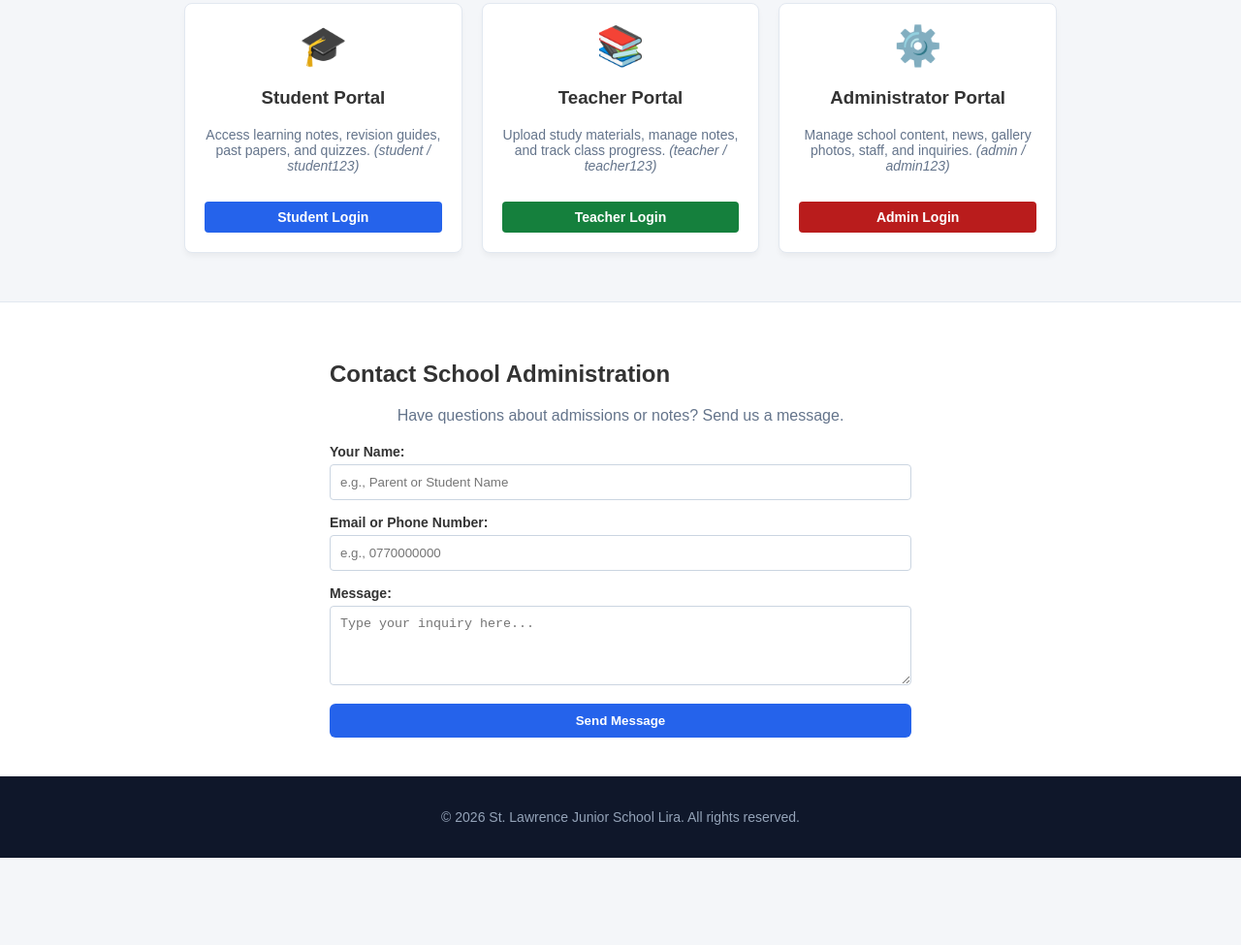
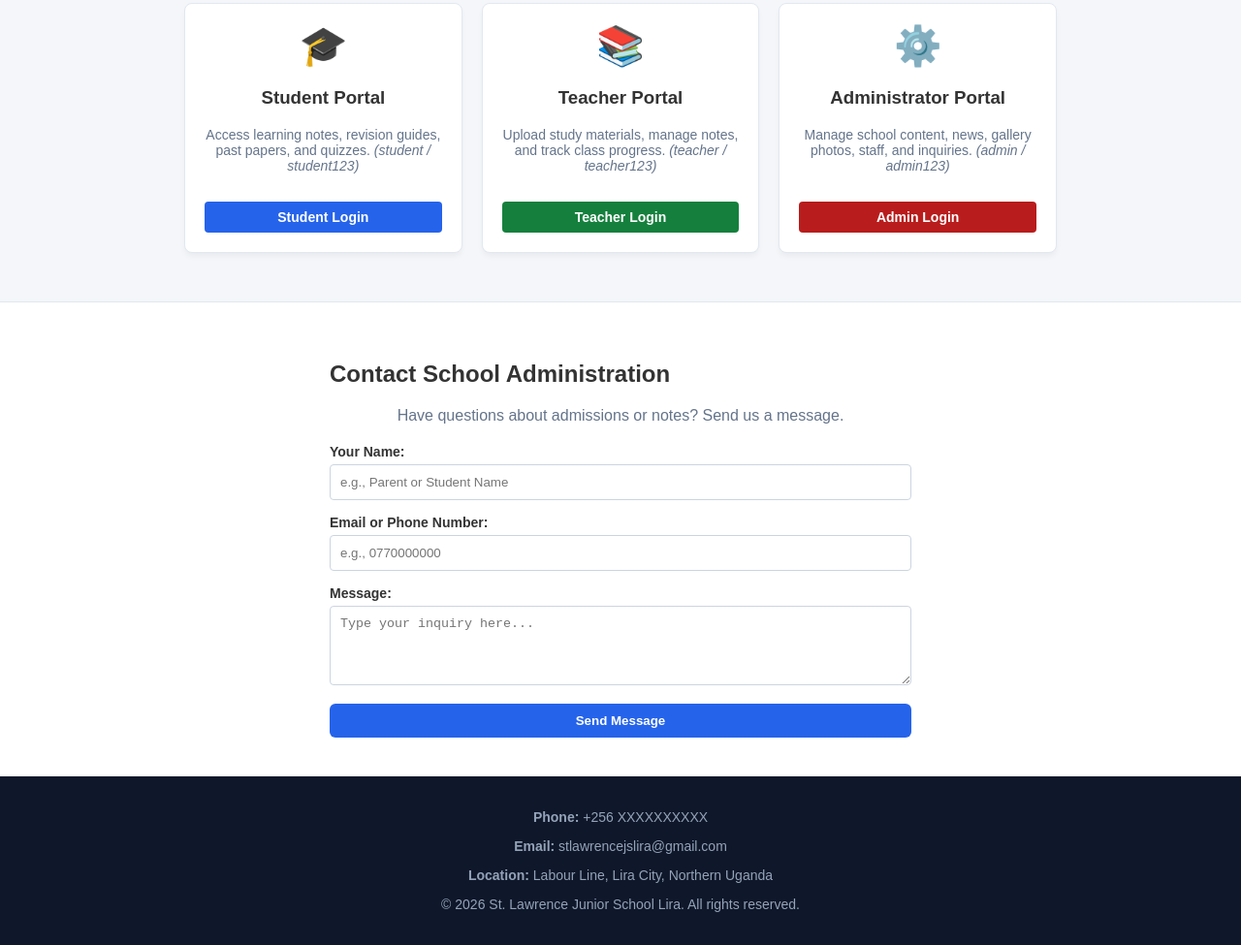
Before and after one commit to ChronicDeed/st-lawrence-lira-portal-sample, a plain HTML site: page index.html in a window 1280 px wide. Shown: the part 2267-3242 px from the top of the page at 97% size. Before the commit the page ends 3152 px from the top, so only its background shows below. Drawn offline with Linux system fonts and the light colour scheme.

Commit message:
Add contact details

```diff
--- a/index.html
+++ b/index.html
@@ -614,6 +614,11 @@
 
     <!-- Footer -->
     <footer>
+        <div class="contact-info">
+    <p><strong>Phone:</strong> +256 XXXXXXXXXX</p>
+    <p><strong>Email:</strong> stlawrencejslira@gmail.com</p>
+    <p><strong>Location:</strong> Labour Line, Lira City, Northern Uganda</p>
+</div>
         <p>&copy; 2026 St. Lawrence Junior School Lira. All rights reserved.</p>
     </footer>
 
```
